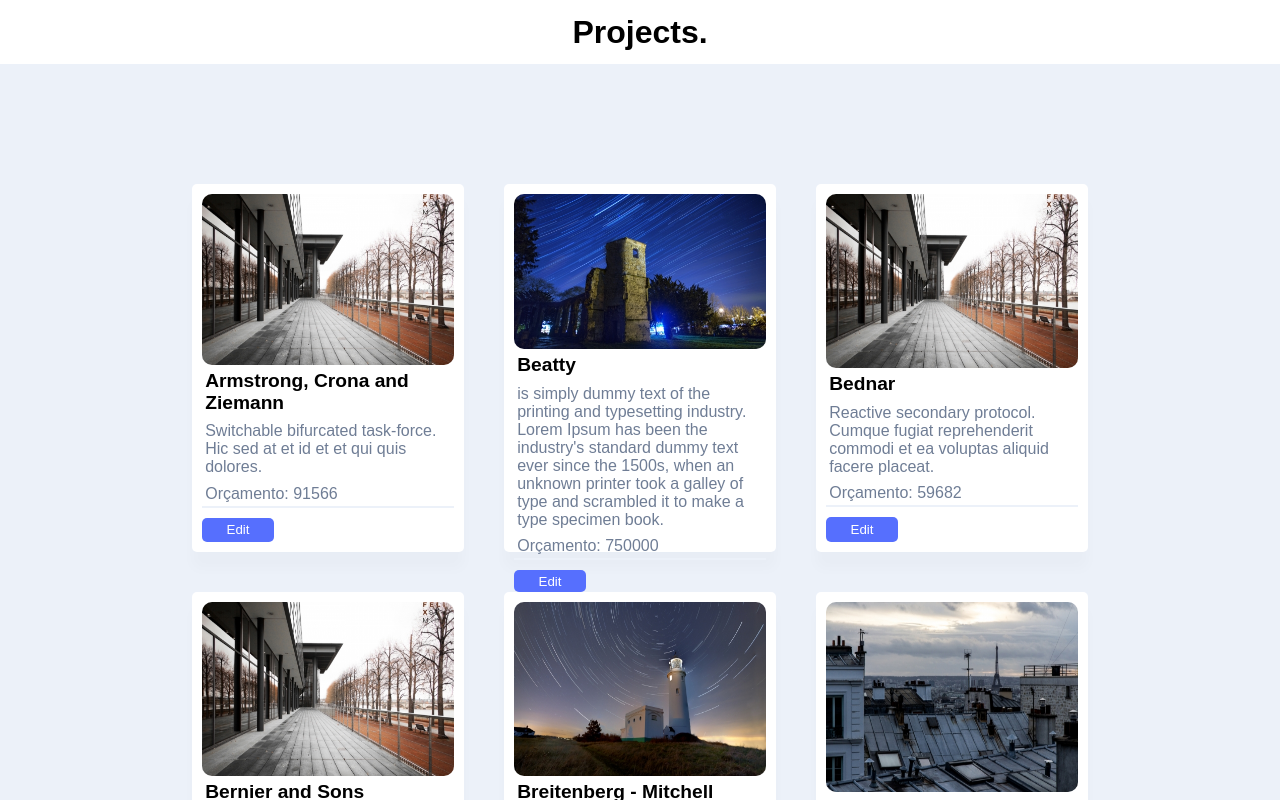
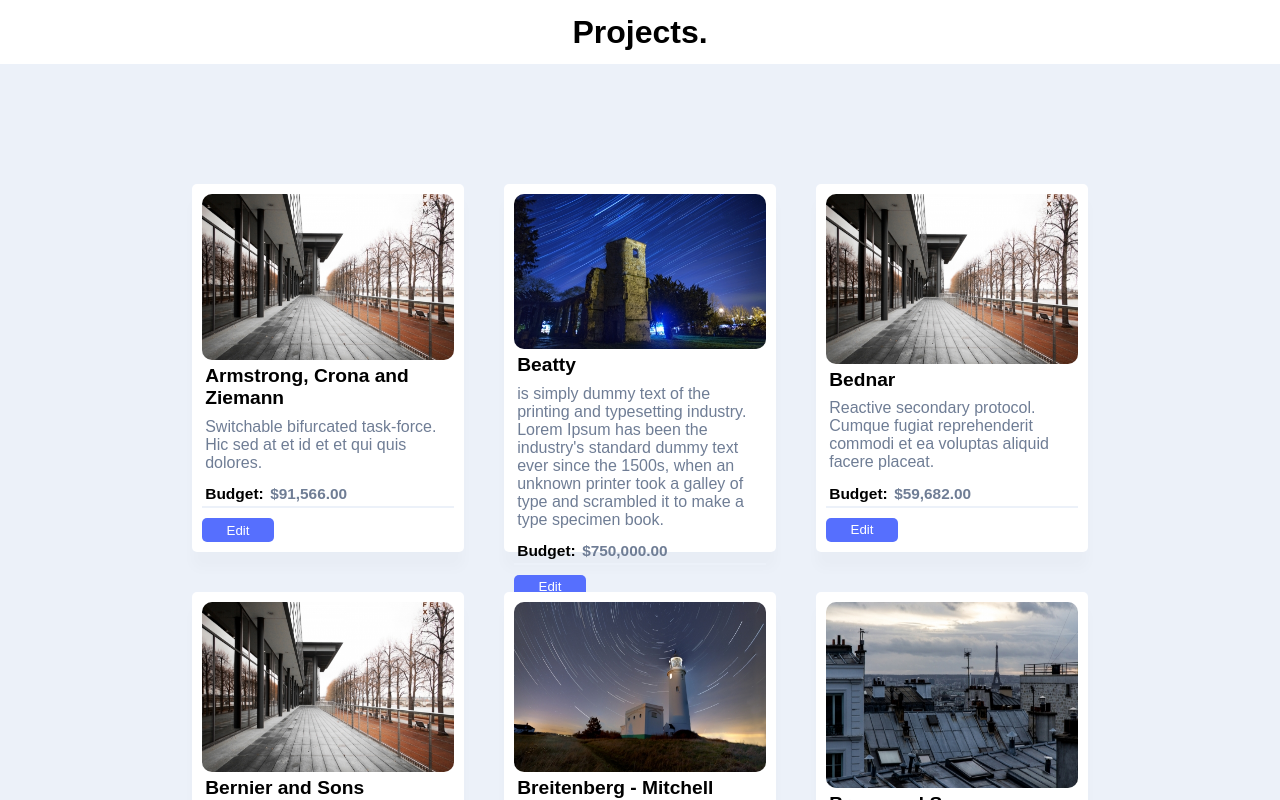
Before and after one commit to igomest/projects, a React (Create React App) app: page / in a window 1280 px wide. Shown: the top 800 px of the page. Built offline with nearby package versions, Linux system fonts and the light colour scheme; data requests are answered from the project's data file; a web font is replaced by a local one.

Commit message:
changing budget format

```diff
--- a/src/components/ProjectCard/index.tsx
+++ b/src/components/ProjectCard/index.tsx
@@ -23,7 +23,15 @@ export const ProjectCard = ({ project, onEdit }: ProjectCardProps) => {
             </Content>
 
             <Budget>
-                <p>Orçamento: {project.budget}</p>
+                <p>Budget:</p>
+                <strong>
+                    <p className="budget">
+                        {new Intl.NumberFormat('en-US', {
+                            style: 'currency',
+                            currency: 'USD'
+                        }).format(project.budget)}
+                    </p>
+                </strong>
             </Budget>
 
             <Separator />
--- a/src/components/ProjectCard/styles.ts
+++ b/src/components/ProjectCard/styles.ts
@@ -54,10 +54,17 @@ export const Content = styled.div`
    }
 `
 export const Budget = styled.div`
+   display: flex;
+   margin-top: 5px;
 
    p {
+     font-weight: bold;
+     font-size: 0.97rem;
+   }
+
+   .budget {
       color: var(--silver);
-      font-size: 1rem;
+      font-size: 0.96rem;
    }
 `
 export const Separator = styled.hr`
--- a/src/components/ProjectDetail/index.tsx
+++ /dev/null
@@ -1,3 +0,0 @@
-export const ProjectDetail = () => {
-    <></>
-}
--- a/src/styles/global.ts
+++ b/src/styles/global.ts
@@ -5,7 +5,6 @@ export const GlobalStyle = createGlobalStyle`
         --background: #ECF1F9;
         --shape: #FFFFFF;
         --blue: #566FFE;
-        --gren: #36B37E;
         --silver: #6F7D95;
     }
 
```
